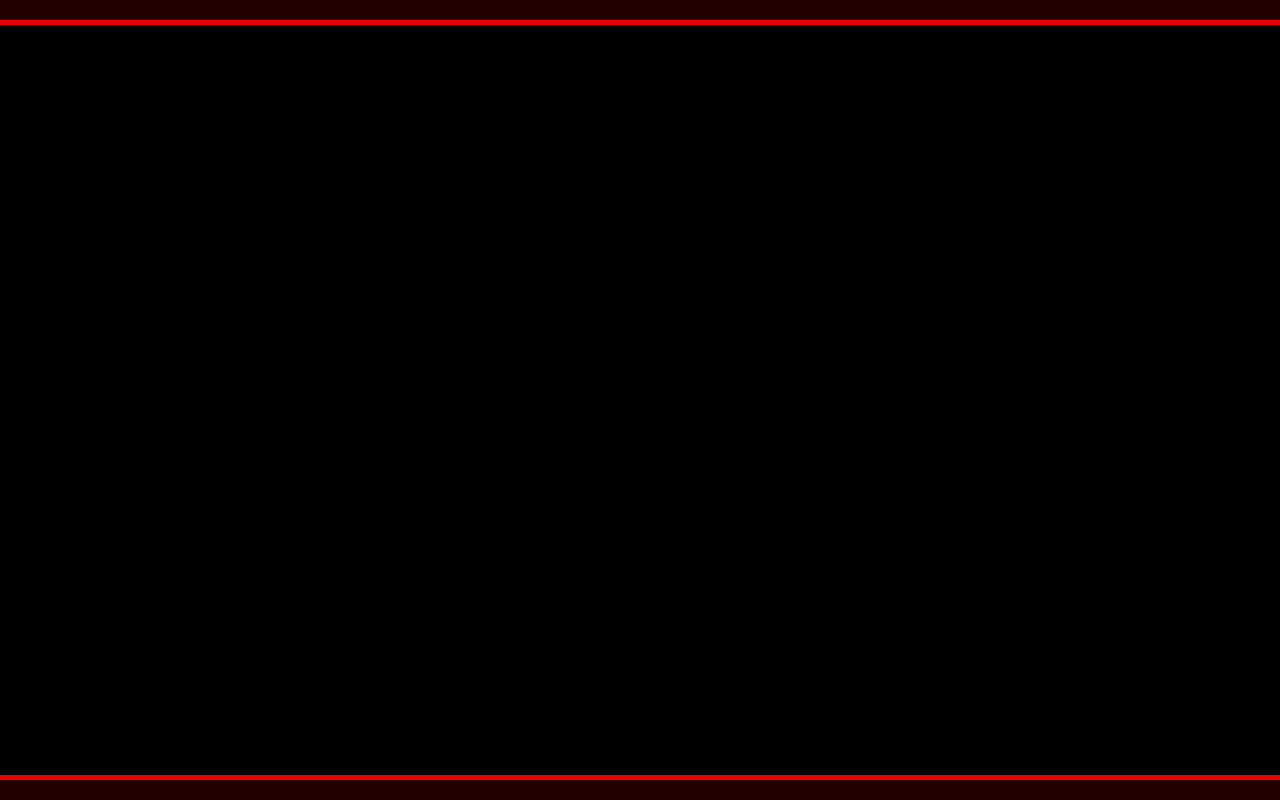
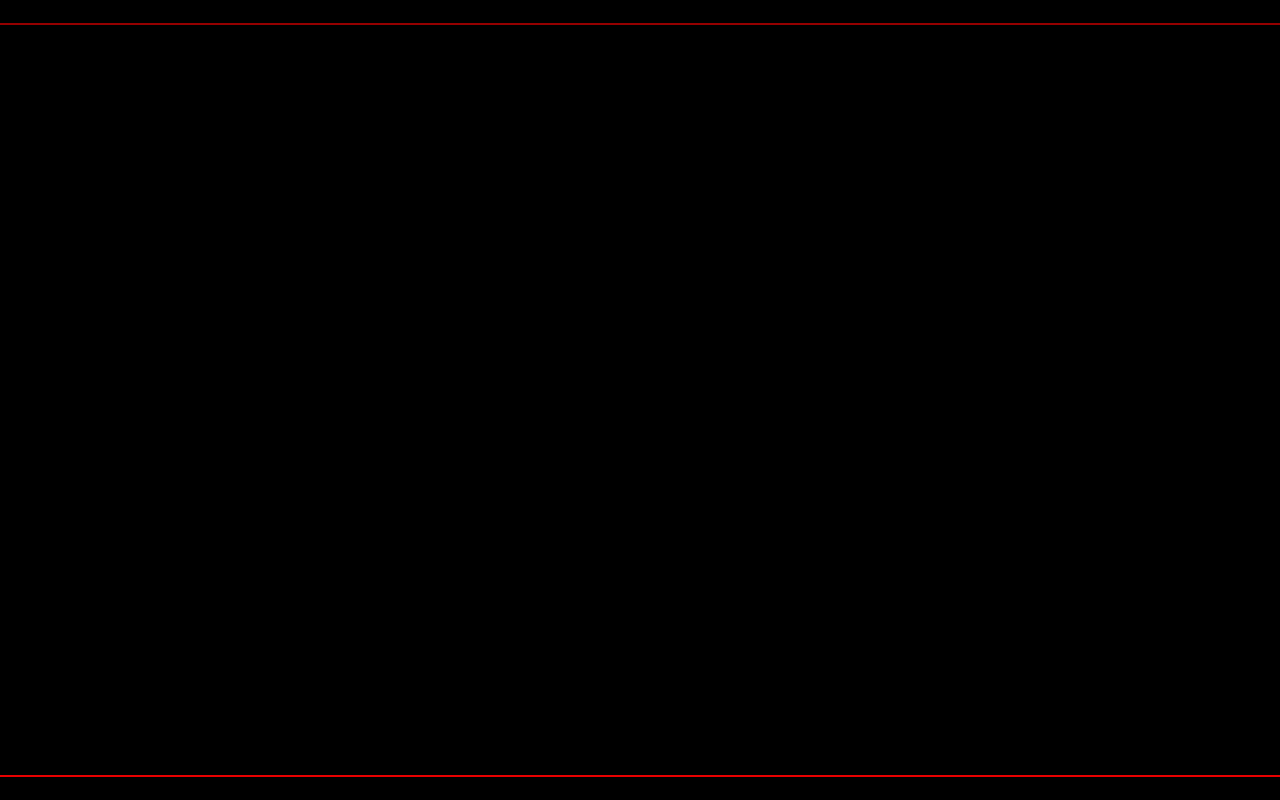
Before and after one commit to BKenadiScott/BKenadiScott.github.io, a plain HTML site: page fsd-projects/platformer/index.html in a window 1280 px wide. Shown: the top 800 px of the page. Drawn offline with nearby package versions, Linux system fonts and the light colour scheme.

Commit message:
Finalized platformer game

```diff
--- a/fsd-projects/platformer/platformer.css
+++ b/fsd-projects/platformer/platformer.css
@@ -1,6 +1,6 @@
 body {
   margin: 0px;
-  background-color: #220000;
+  background-color: #000000;
   min-height: 100vh;
   display: flex;
   justify-content: center;
@@ -11,7 +11,7 @@ canvas {
   background-color: rgb(0, 0, 0);
   margin: 20px;
   border-radius: 15px;
-  border: 5px solid rgb(233, 0, 0);
+  border: 2px inset rgb(233, 0, 0);
 }
 
 img {
```
